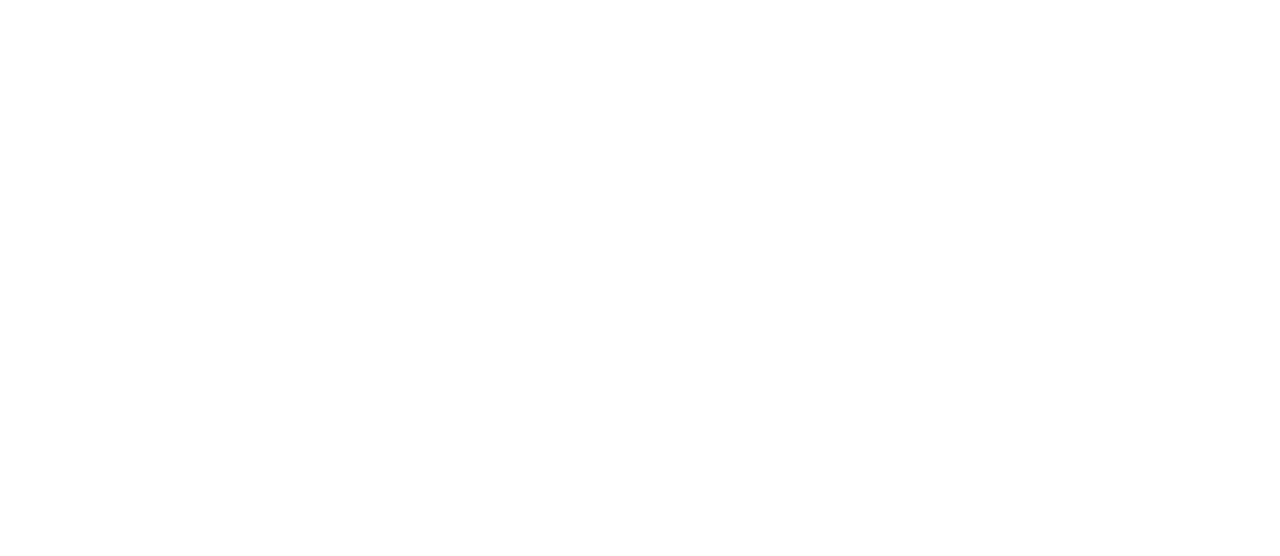
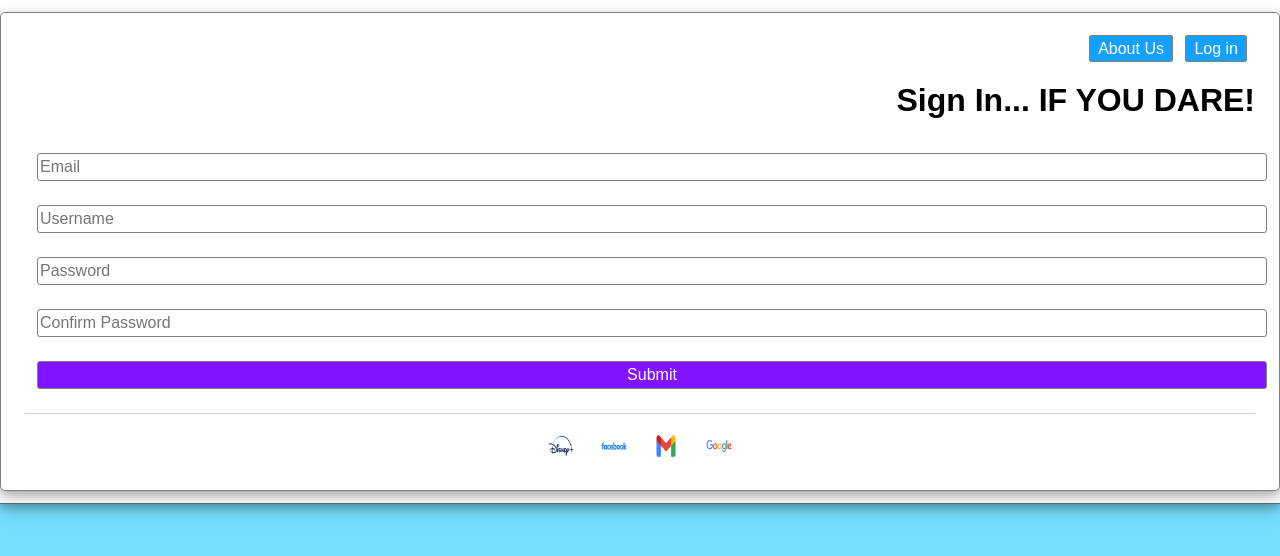
Before and after one commit to RyanG93/Static-Registration, a plain HTML site: page index.html in a window 1280 px wide. Drawn offline with Linux system fonts and the light colour scheme.

Commit message:
Static Register Page

```diff
--- a/index.html
+++ b/index.html
@@ -1,14 +1,47 @@
 <!DOCTYPE html>
 <html lang="en">
-
 <head>
     <meta charset="UTF-8">
     <meta http-equiv="X-UA-Compatible" content="IE=edge">
     <meta name="viewport" content="width=device-width, initial-scale=1.0">
+    <link rel="stylesheet" href="./main.css" />
     <title>Register Page</title>
 </head>
 
 <body>
+    <header>
+        <div class="container">
+            <a href="#">About Us</a>
+            <a href="#">Log in</a>
+            <div>
+                <h1>Sign In... IF YOU DARE!</h1>
+                <form>
+                    <div>
+                        <input type="email" placeholder="Email" name="email" required />
+                    </div>
+                    <div>
+                        <input type="text" placeholder="Username" name="username" required />
+                    </div>
+                    <div>
+                        <input type="password" placeholder="Password" name="password" required />
+                    </div>
+                    <div>
+                        <input type="password" placeholder="Confirm Password" name="confirmPassword" required />
+                    </div>
+                    <div>
+                        <button type="submit">Submit</button>
+                    </div>
+                </form>
+                </form>
+                <footer>
+                    <img src="./assets/Disney+-Logo.wine.png" alt="Disney Icon" height="32" width="32" />
+                    <img src="assets/Facebook-Logo.wine.png" alt="Facebook Icon" height="32" width="32" />
+                    <img src="assets/Gmail-Logo.wine.png" alt="Gmail Icon" height="32" width="32" />
+                    <img src="assets/Google-Logo.wine.png" alt="Google Icon" height="32" width="32" />
+                </footer>
+            </div>
+    </header>
+
 
 </body>
 
--- /dev/null
+++ b/main.css
@@ -0,0 +1,83 @@
+body {
+    background-color: #76dfff;
+    margin: 0;
+    font-family: sans-serif;
+    display: flex;
+    height: 100vh;
+}
+
+header {
+    background-color: rgb(255, 255, 255);
+    text-align: right;
+    padding: .75rem 0;
+    border-bottom: solid 1px dimgrey;
+    box-shadow:
+      0 4px 8px 0 rgba(0, 0, 0, 0.2),
+      0 6px 20px 0 rgba(0, 0, 0, 0.19);
+    position: fixed;
+    top: 0;
+    left: 0;
+    width: 100vw;
+}
+
+header a {
+    color: white;
+    background-color: #13a0ff;
+    border: solid 1px gray;
+    border-radius: 3px;
+    padding: .25rem .5rem;
+    margin-right: .5rem;
+    line-height: 1.5rem;
+    text-decoration: none;
+}
+
+header a:hover, form button:hover {
+    background-color: #8a10d1;
+    cursor: pointer;
+}
+
+.container {
+    margin: auto;
+    padding: 1.5rem;
+    background-color: white;
+    border: solid 1px gray;
+    border-radius: 5px;
+    box-shadow:
+    0 4px 8px 0 rgba(0, 0, 0, 0.2),
+    0 6px 20px 0 rgba(0, 0, 0, 0.19)
+}
+
+.container > h1 {
+    margin: 0 0 .5rem;
+}
+
+form input, form button {
+    width: 100%;
+    min-width: 300px;
+    box-sizing: border-box;
+    margin: .75rem;
+    line-height: 1.5rem;
+    font-size: 1em;
+    border: solid 1px gray;
+    border-radius: 3px;
+}
+
+form button {
+    color: white;
+    background-color: #8113ff;
+}
+
+footer {
+    margin-top: .75rem;
+    border-top: solid 1px lightgray;
+    padding-top: 1rem;
+    text-align: center;
+}
+
+footer img {
+    margin: 0 .5rem;
+}
+
+footer img:hover {
+    cursor: pointer;
+}
```
Also changed, not shown: assets/Disney+-Logo.wine.png (added), assets/Facebook-Logo.wine.png (added), assets/Gmail-Logo.wine.png (added), assets/Google-Logo.wine.png (added), assets/TikTok-Logo.wine.png (added).
